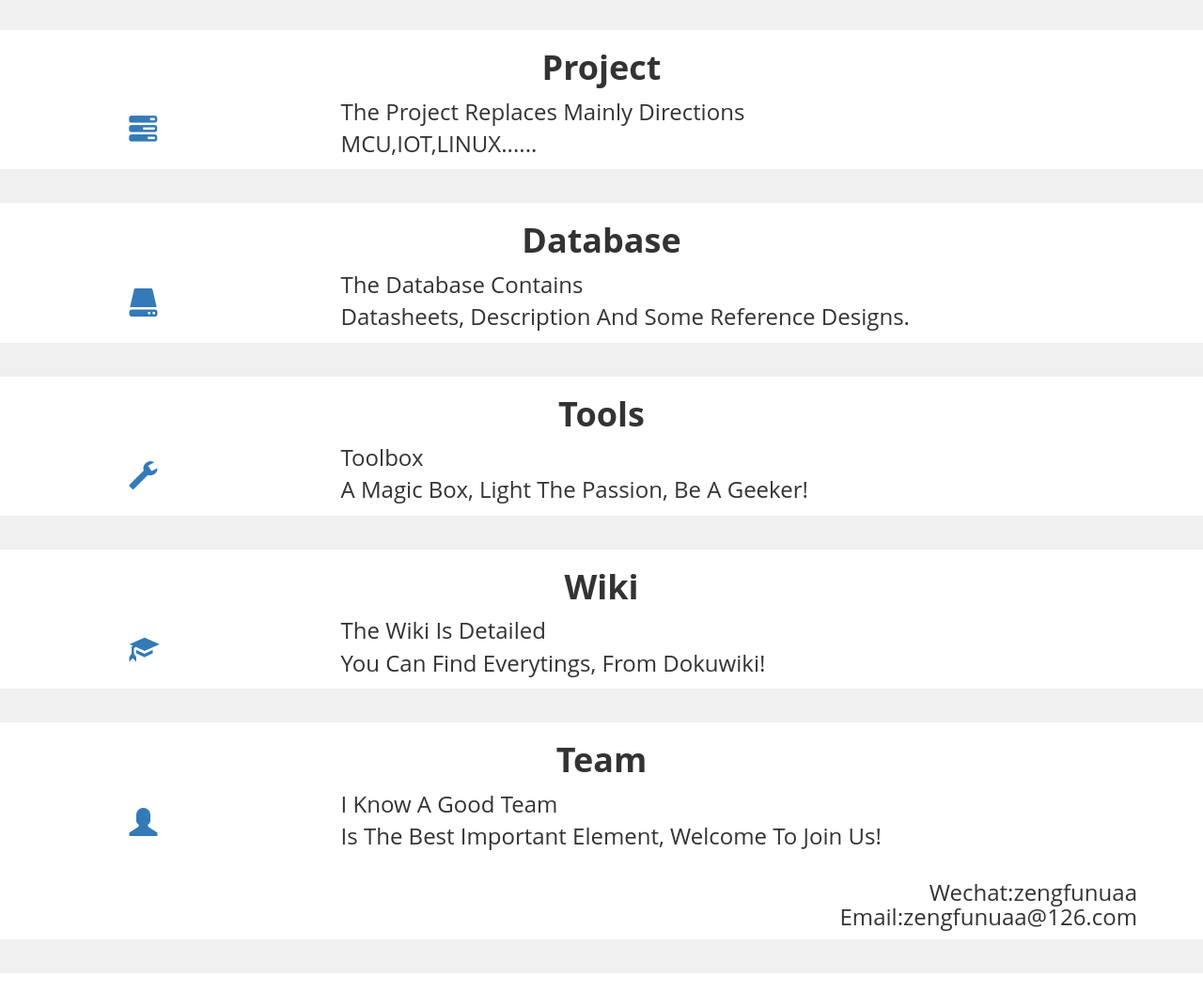
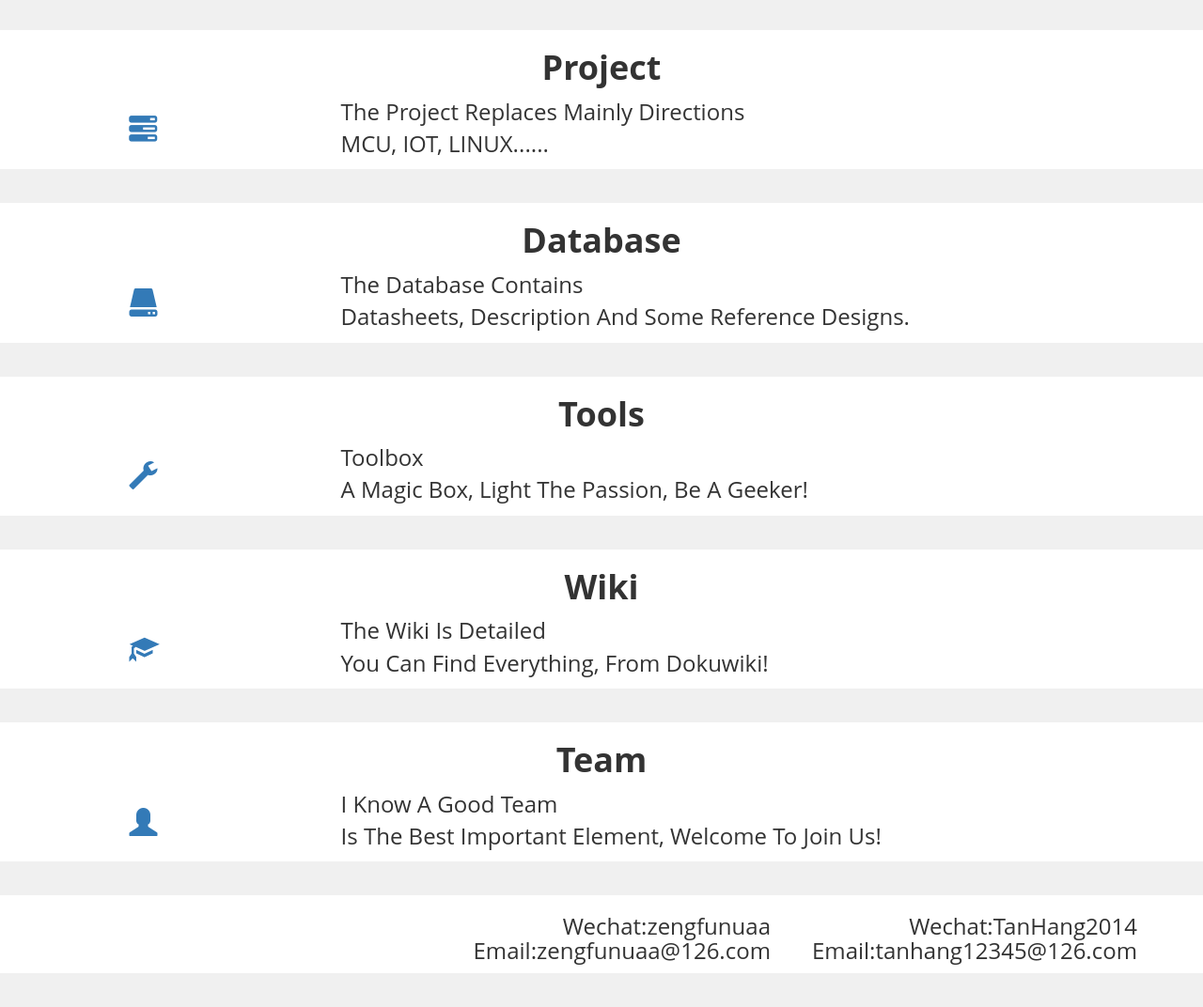
Before and after one commit to zengfu/bananalife, a Django app: page / in a window 1280 px wide. Shown: the part 592-1664 px from the top of the page at 94% size. Before the commit the page ends 1628 px from the top, so only its background shows below. Run offline with Django 3.2, Linux system fonts and the light colour scheme; some libraries are stand-ins or nearby versions.

Commit message:
the first version index v0.1

```diff
--- a/templates/index.html
+++ b/templates/index.html
@@ -57,7 +57,7 @@
             <div class="col-sm-9 col-sm-offset-1">
                 <p style="font-size: 24px">
                     The Project Replaces Mainly Directions</br>
-                    MCU,IOT,LINUX......
+                    MCU, IOT, LINUX......
                 </p>
             </div>
         </div>
@@ -120,7 +120,7 @@
             <div class="col-sm-9 col-sm-offset-1">
                 <p style="font-size: 24px">
                     The Wiki Is Detailed</br>
-                    You Can Find Everytings, From Dokuwiki!
+                    You Can Find Everything, From Dokuwiki!
                 </p>
             </div>
         </div>
@@ -145,13 +145,22 @@
                 </p>
             </div>
         </div>
+    </div>
+    <div style="background-color:#f0f0f0;width: 100%;height: 36px;"></div>
+    <div class="container">
         <div class="row">
-            <div class="col-sm-12" style="text-align: right">
+            <div class="col-sm-8" style="text-align: right">
                 <h3>
                     Wechat:zengfunuaa<br>
                     Email:zengfunuaa@126.com
                 </h3>
             </div>
+            <div class="col-sm-4" style="text-align: right">
+                <h3>
+                    Wechat:TanHang2014<br>
+                    Email:tanhang12345@126.com
+                </h3>
+            </div>
         </div>
     </div>
 {% endblock %}
```
